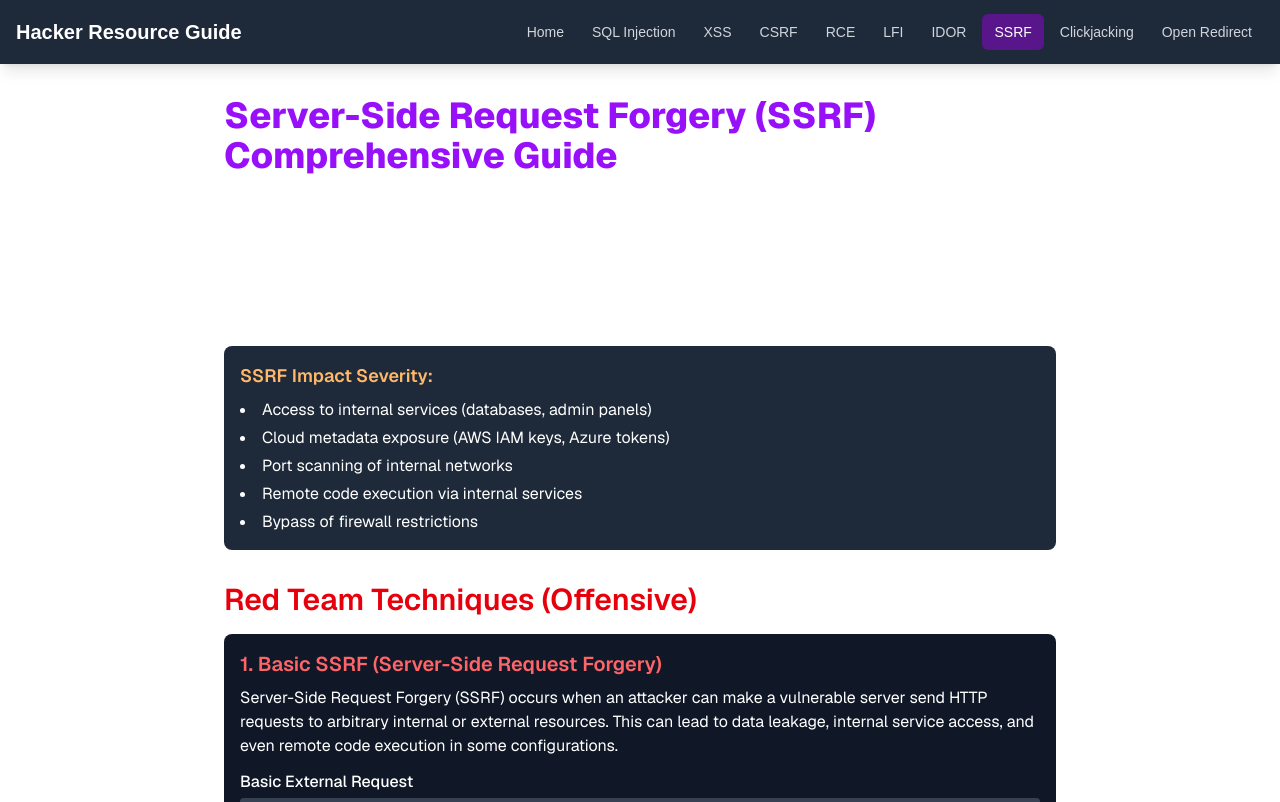
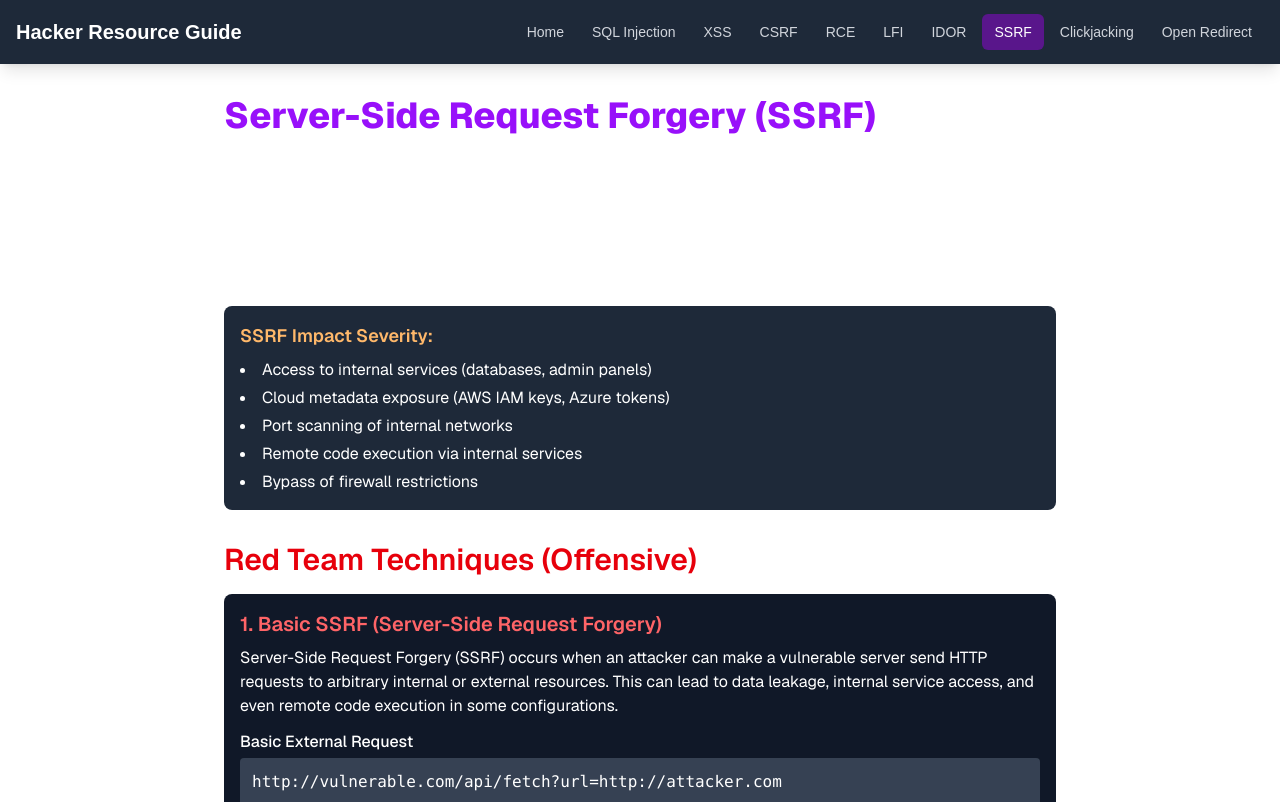
Before and after one commit to AnonAmosAdmn/HackingResourcesGuide, a Next.js app: page /ssrf in a window 1280 px wide. Shown: the top 802 px of the page. Built offline with nearby package versions, Linux system fonts and the light colour scheme.

Commit message:
Update page.tsx

```diff
--- a/app/ssrf/page.tsx
+++ b/app/ssrf/page.tsx
@@ -4,7 +4,7 @@ export default function SSRFPage() {
 
 
     <main className="p-8 max-w-4xl mx-auto font-sans text-white">
-      <h1 className="text-4xl font-extrabold mb-8 text-purple-600">Server-Side Request Forgery (SSRF) Comprehensive Guide</h1>
+      <h1 className="text-4xl font-extrabold mb-8 text-purple-600">Server-Side Request Forgery (SSRF)</h1>
 
 
 
@@ -479,7 +479,7 @@ def fetch_url(request):
 
 
 
-      <div className="p-4 bg-gray-800 rounded-lg border-l-4 border-blue-500">
+      <div className="mb-12 p-4 bg-gray-800 rounded-lg border-l-4 border-blue-500">
         <h3 className="text-lg font-semibold mb-2 text-blue-400">SSRF Mitigation Checklist</h3>
         <ul className="list-disc list-inside ml-4 space-y-1">
           <li>Implement strict URL allowlisting</li>
```
